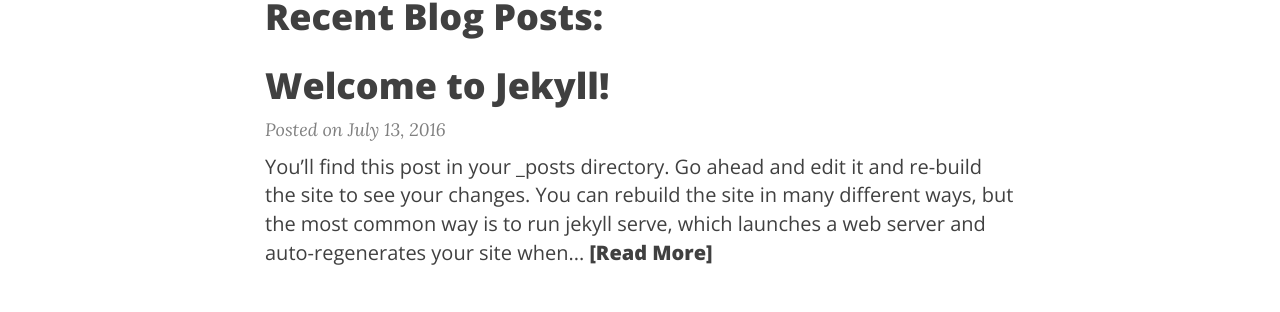
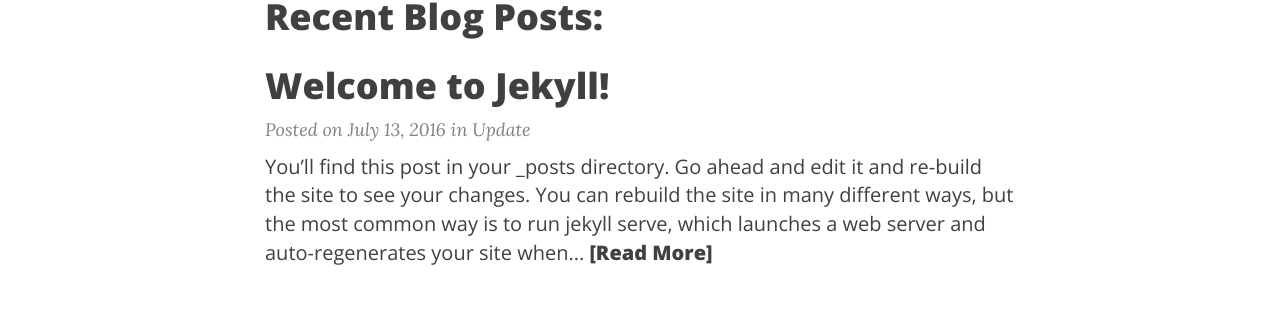
Before and after one commit to ShadyF/shadyf.github.io, a Jekyll site: the page built from index.html, in a window 1280 px wide and 926 px high. Shown: the part 355-667 px from the top of the window. Built offline with Jekyll 4.4.1, drawn with Linux system fonts in a browser that asks for light colours; nearby versions of some CDN libraries; the list of posts is cut into pages by our own code.

```diff
--- a/index.html
+++ b/index.html
@@ -18,7 +18,7 @@ subtitle: Computer Engineer, Programmer, Video Game Enthusiast
     </a>
 
     <p class="post-meta">
-      Posted on {{ post.date | date: "%B %-d, %Y" }}
+      Posted on {{ post.date | date: "%B %-d, %Y" }} in {{ post.categories[0] | capitalize}}
     </p>
 
     <div class="post-entry">
```
